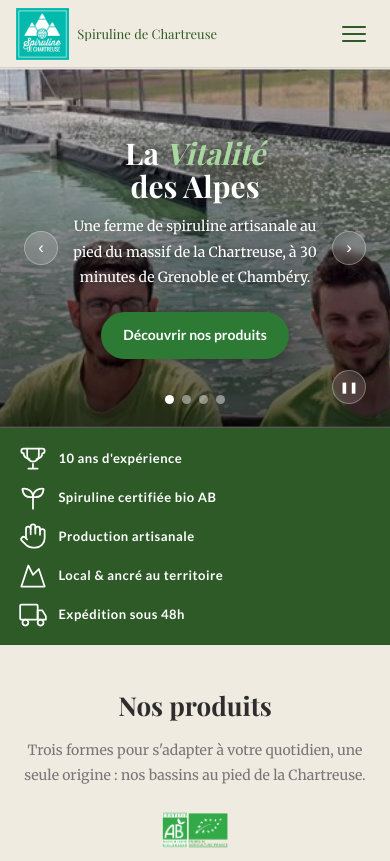
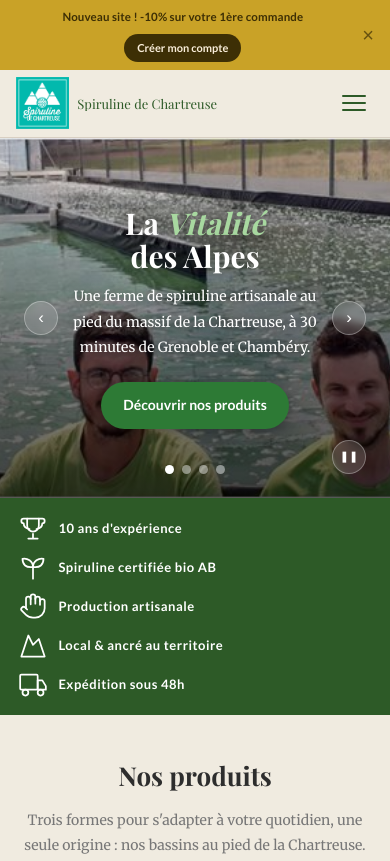
Before and after one commit to germainmaxime0-cyber/spiruline-de-chartreuse-site, a website: page index.html in a window 390 px wide. Shown: the top 861 px of the page. Drawn offline with nearby package versions, Linux system fonts and the light colour scheme; a web font is replaced by a local one.

Commit message:
Ajoute un bandeau promo sur la page d'accueil pour annoncer le nouveau site
Bandeau doré, fermeture persistante via localStorage, texte adaptatif
en dessous de 480px, taille fluide (clamp) entre les deux.

```diff
--- a/index.html
+++ b/index.html
@@ -32,6 +32,16 @@
 body{font-family:'Lato',sans-serif;font-weight:400;background:#F0EBE0;color:#2d2d2d;font-size:16px;line-height:1.6;}
 img{max-width:100%;}
 a{text-decoration:none;}
+
+/* PROMO BANNER */
+.promo-banner{background:#c9a227;padding:clamp(8px,1.8vw,11px) clamp(14px,4vw,20px);display:flex;align-items:center;justify-content:center;gap:clamp(8px,2vw,14px);flex-wrap:wrap;position:relative;}
+.promo-hide .promo-banner{display:none;}
+.promo-banner-text{font-size:clamp(11.5px,1.7vw,13.5px);font-weight:700;color:#3d2f05;letter-spacing:0.01em;text-align:center;}
+.promo-banner-text strong{color:#3d2f05;}
+.promo-banner .promo-short{display:none;}
+.promo-banner-btn{background:#3d2f05;color:#faeeda;font-size:clamp(11px,1.5vw,12.5px);font-weight:700;padding:clamp(5px,1vw,6px) clamp(13px,3vw,16px);border-radius:16px;white-space:nowrap;flex-shrink:0;}
+.promo-banner-close{position:absolute;right:10px;top:50%;transform:translateY(-50%);background:none;border:none;color:#3d2f05;font-size:20px;cursor:pointer;line-height:1;opacity:0.7;padding:6px;}
+.promo-banner-close:hover{opacity:1;}
 
 /* NAV */
 .nav{position:sticky;top:0;z-index:1000;background:#F0EBE0;border-bottom:1px solid #d8cfc2;padding:0 2rem;display:flex;align-items:center;justify-content:space-between;height:90px;gap:1rem;}
@@ -217,6 +227,9 @@ a{text-decoration:none;}
 
 /* RESPONSIVE MOBILE */
 @media (max-width:480px){
+  .promo-banner{padding-right:40px;}
+  .promo-banner .promo-full{display:none;}
+  .promo-banner .promo-short{display:inline;}
   .nav{height:68px;padding:0 1rem;gap:0.5rem;}
   .nav-lw img.nav-logo{height:52px;}
   .nav-brand{font-size:13px;max-width:160px;overflow:hidden;text-overflow:ellipsis;white-space:nowrap;}
@@ -324,7 +337,17 @@ a{text-decoration:none;}
 </script>
 </head>
 <body>
+<script>if(localStorage.getItem('promoBannerDismissed_v1'))document.documentElement.classList.add('promo-hide');</script>
 <a class="skip-link" href="#main-content">Aller au contenu principal</a>
+
+<div class="promo-banner" id="promoBanner">
+  <span class="promo-banner-text">
+    <span class="promo-full">Le site a fait peau neuve &mdash; merci pour votre patience&nbsp;: <strong>-10% sur votre 1&egrave;re commande</strong></span>
+    <span class="promo-short">Nouveau site&nbsp;! <strong>-10% sur votre 1&egrave;re commande</strong></span>
+  </span>
+  <a class="promo-banner-btn" href="commander.html#accountSection">Cr&eacute;er mon compte</a>
+  <button type="button" class="promo-banner-close" id="promoBannerClose" aria-label="Fermer ce bandeau">&times;</button>
+</div>
 
 <nav class="nav">
   <a class="nav-lw" href="index.html">
@@ -609,6 +632,11 @@ a{text-decoration:none;}
 </div>
 
 <script>
+document.getElementById('promoBannerClose').addEventListener('click', () => {
+  localStorage.setItem('promoBannerDismissed_v1', '1');
+  document.getElementById('promoBanner').style.display = 'none';
+});
+
 let current = 0;
 const slides = document.querySelectorAll('.slide');
 const dots = document.querySelectorAll('.dot');
```
